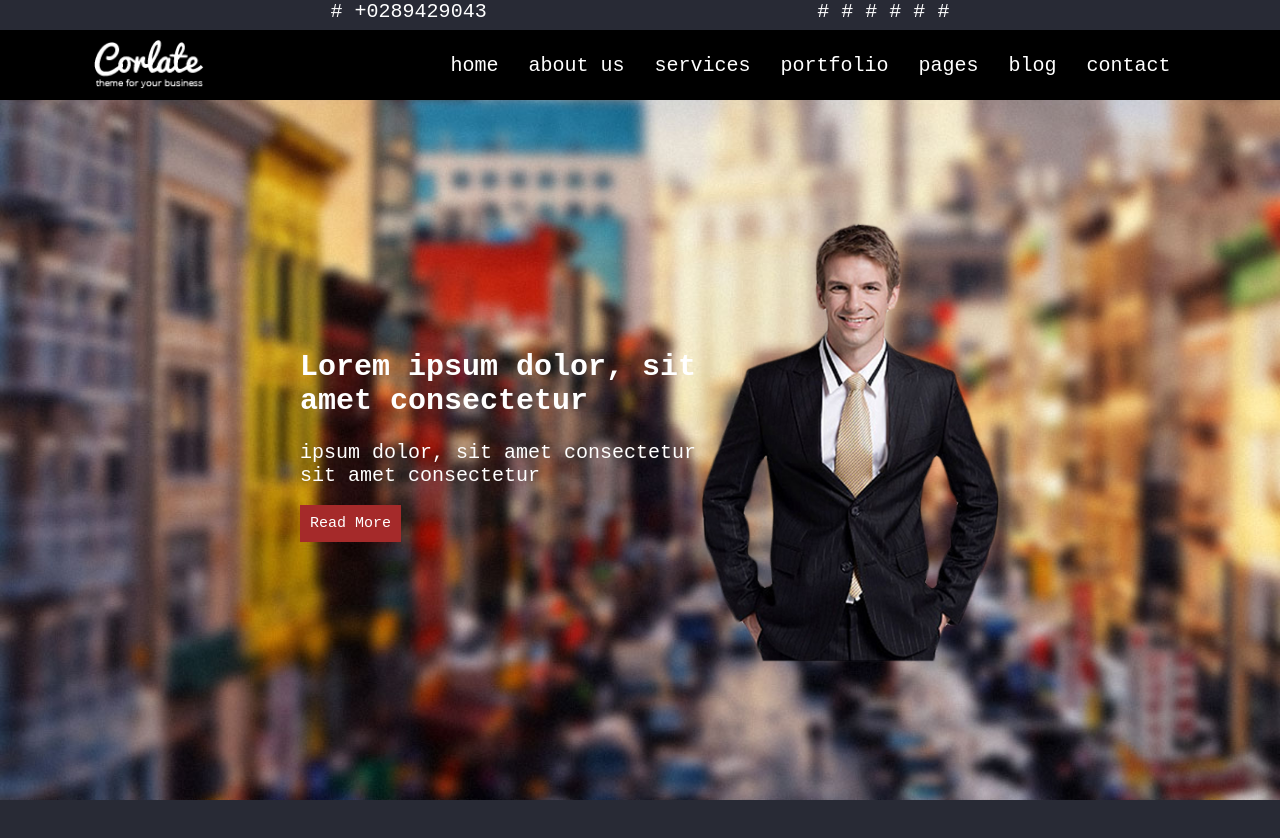
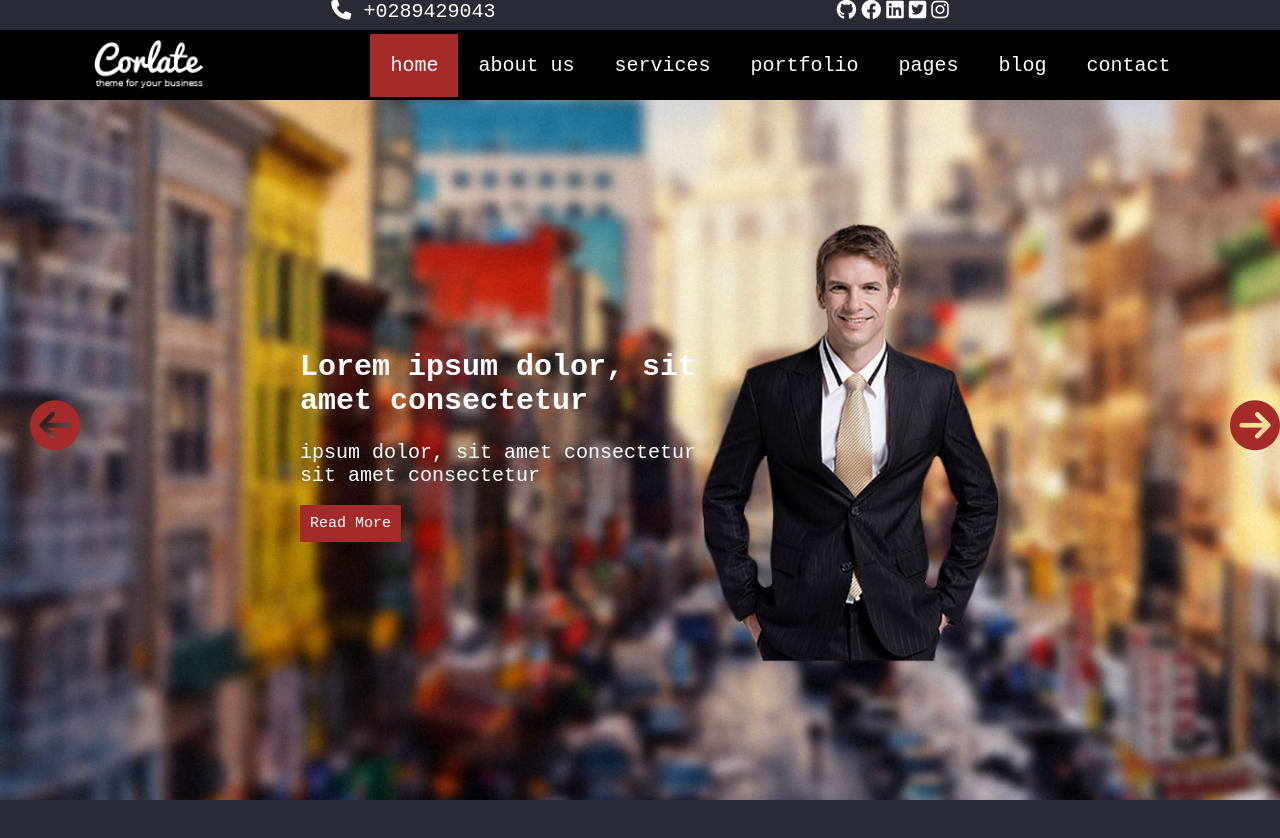
Before and after one commit to AbdallahNagy/basic-website-task, a plain HTML site: page index.html in a window 1280 px wide. Shown: the top 838 px of the page. Drawn offline with Linux system fonts and the light colour scheme.

Commit message:
finalizing

```diff
--- a/index.html
+++ b/index.html
@@ -5,22 +5,24 @@
     <meta http-equiv="X-UA-Compatible" content="IE=edge">
     <meta name="viewport" content="width=device-width, initial-scale=1.0">
     <link rel="stylesheet" href="style.css">
+    <link href='https://css.gg/google.css' rel='stylesheet'>
+    <link rel="stylesheet" href="https://cdnjs.cloudflare.com/ajax/libs/font-awesome/6.2.1/css/all.min.css" integrity="sha512-MV7K8+y+gLIBoVD59lQIYicR65iaqukzvf/nwasF0nqhPay5w/9lJmVM2hMDcnK1OnMGCdVK+iQrJ7lzPJQd1w==" crossorigin="anonymous" referrerpolicy="no-referrer" />
     <title>Document</title>
 </head>
 <body>
 
     <div class="contact">
         <div class="phone">
-            <span>#</span>
+            <span><i class="fa-solid fa-phone"></i></span>
             <span>+0289429043</span>
         </div>
         <div class="icons">
-            <span>#</span>
-            <span>#</span>
-            <span>#</span>
-            <span>#</span>
-            <span>#</span>
-            <span>#</span>
+            <span class="icon"></span>
+            <span class="icon"><i class="fa-brands fa-github"></i></span>
+            <span class="icon"><i class="fa-brands fa-facebook"></i></span>
+            <span class="icon"><i class="fa-brands fa-linkedin"></i></span>
+            <span class="icon"><i class="fa-brands fa-square-twitter"></i></span>
+            <span class="icon"><i class="fa-brands fa-instagram"></i></span>
         </div>
     </div>
     <div class="navbar">
@@ -46,6 +48,11 @@
         </ul>
     </div>
     <div class="intro">
+
+        <!-- arrows -->
+        <span class="arrow-left"><i class="fa-sharp fa-solid fa-circle-arrow-left"></i></span>
+        <span class="arrow-right"><i class="fa-solid fa-circle-arrow-right"></i></span>
+
         <img class="manimg" src="./bouns resources/img1.png" alt="">
         <div class="text">
             <h2>Lorem ipsum dolor, sit amet consectetur</h2><br>
--- a/style.css
+++ b/style.css
@@ -16,6 +16,13 @@
     background-color: #282a35;
     position: fixed;
     top: 0;
+}
+
+.icons {
+    display: flex;
+}
+.icon {
+    margin-left: 5px;
 }
 
 /* navbar */
@@ -51,12 +58,20 @@
 }
 
 .navbar ul li a {
-    margin-right: 10px;
-    padding: 10px;
+    padding: 20px;
     text-decoration: none;
     color: inherit;
 }
 
+.navbar ul li.active a {
+    background-color: brown;
+    color: inherit;
+}
+
+.navbar ul li a:hover {
+    background-color: brown;
+    color: inherit;
+}
 
 /* dropdown-list list*/
 div.dropdown-list {
@@ -104,6 +119,21 @@ div.dropdown-list ul li a:hover{
     background-repeat: no-repeat;
 }
 
+.arrow-left, .arrow-right {
+    position: absolute;
+    top: 400px;
+    font-size: 50px;
+    color: brown;
+}
+
+.arrow-left {
+    left: 30px;
+}
+
+.arrow-right {
+    left: 1230px;
+}
+
 .manimg {
     position: relative;
     top: 222px;
```
